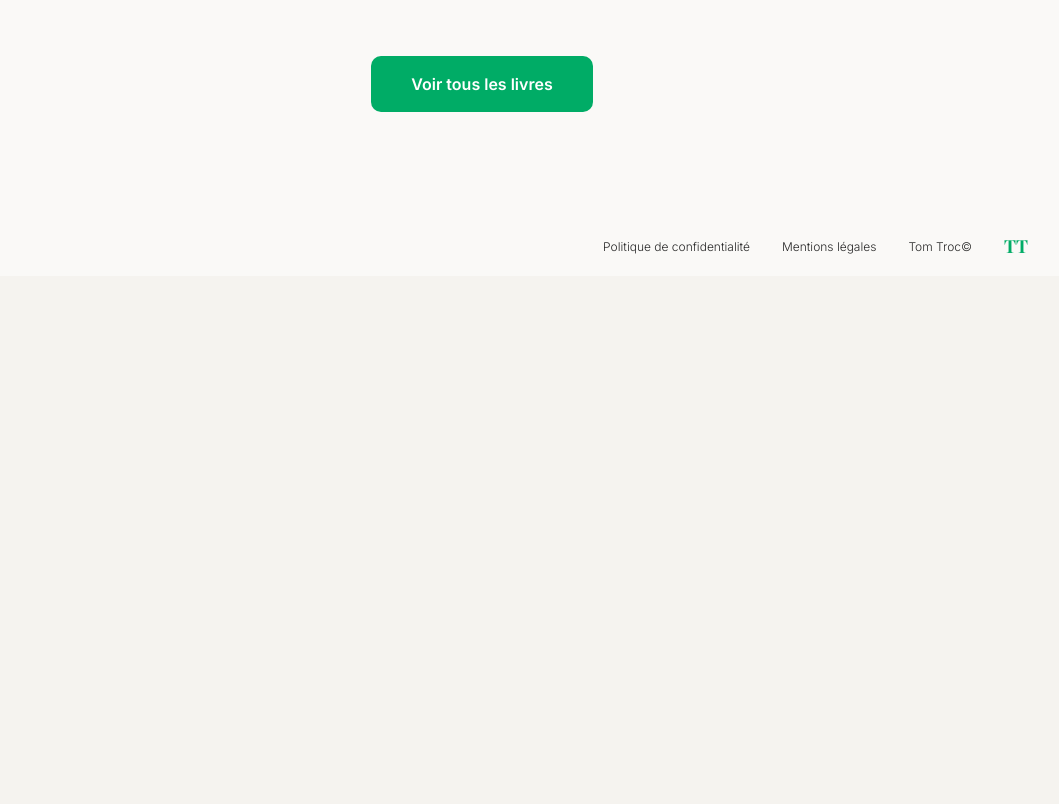
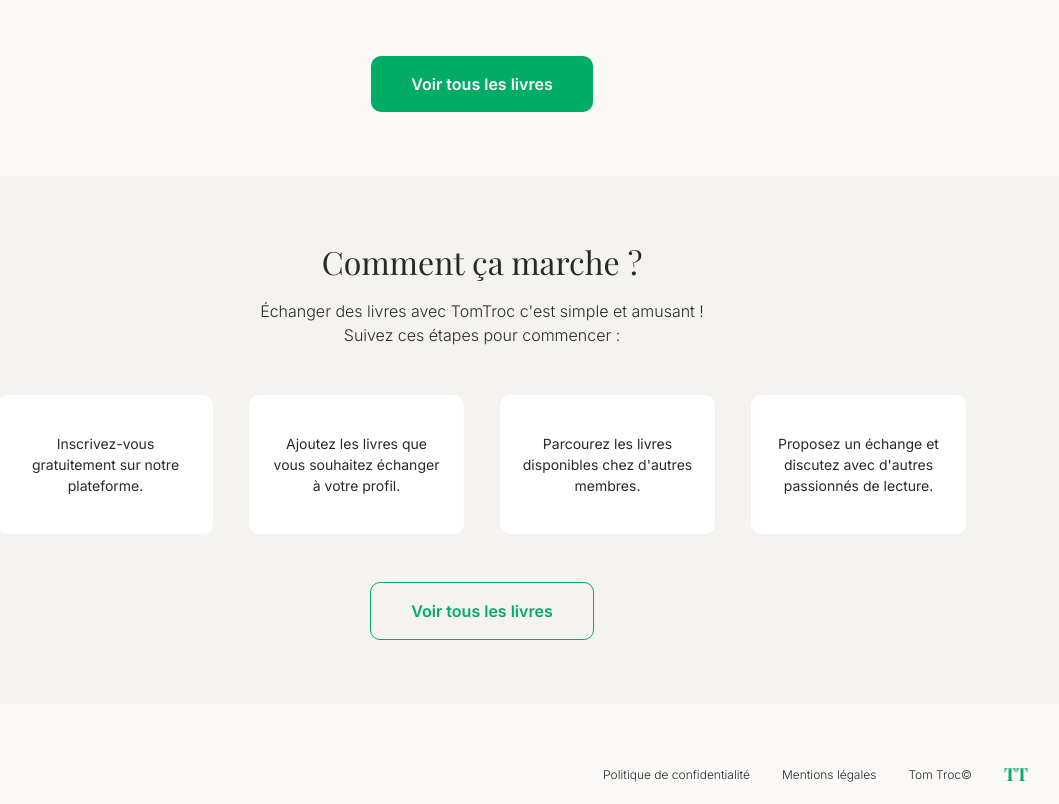
Before and after one commit to Erluinzo/tomtroc, a PHP site: template views/templates/home.php in a window 1280 px wide. Shown: the part 949-1753 px from the top of the page, without its empty margins (158-1217 px from the left). Before the commit the page ends 1203 px from the top, so only its background shows below. Run offline with PHP 8.4, Linux system fonts and the light colour scheme; the template is opened without the code that fills it, so the values that code supplies are empty.

Commit message:
Add how it works section to home page

```diff
--- a/css/style.css
+++ b/css/style.css
@@ -290,3 +290,57 @@ ul {
     margin-top: 48px;
     text-align: center;
 }
+
+/* outline button */
+.btn--outline {
+    padding: 18px 40px;
+    background-color: transparent;
+    border: 1px solid var(--green);
+    color: var(--green);
+}
+
+.btn--outline:hover {
+    background-color: var(--green);
+    color: #fff;
+}
+
+/* how it works */
+.how {
+    padding: 64px 0;
+    background-color: var(--cream);
+}
+
+.how__intro {
+    max-width: 480px;
+    margin: 16px auto 0;
+    text-align: center;
+    font-size: 16px;
+    font-weight: 300;
+    line-height: 1.5;
+}
+
+.steps {
+    display: grid;
+    grid-template-columns: repeat(4, 215px);
+    justify-content: center;
+    gap: 36px;
+    margin-top: 48px;
+}
+
+.step {
+    display: flex;
+    align-items: center;
+    justify-content: center;
+    min-height: 139px;
+    padding: 20px;
+    background-color: #fff;
+    border-radius: 10px;
+    text-align: center;
+    font-size: 14px;
+    line-height: 1.5;
+}
+
+.how__cta {
+    margin-top: 48px;
+    text-align: center;
+}
--- a/views/templates/home.php
+++ b/views/templates/home.php
@@ -40,3 +40,21 @@
         </div>
     </div>
 </section>
+
+<section class="how">
+    <div class="container">
+        <h2 class="section-title">Comment ça marche ?</h2>
+        <p class="how__intro">Échanger des livres avec TomTroc c'est simple et amusant ! Suivez ces étapes pour commencer :</p>
+
+        <ul class="steps">
+            <li class="step">Inscrivez-vous gratuitement sur notre plateforme.</li>
+            <li class="step">Ajoutez les livres que vous souhaitez échanger à votre profil.</li>
+            <li class="step">Parcourez les livres disponibles chez d'autres membres.</li>
+            <li class="step">Proposez un échange et discutez avec d'autres passionnés de lecture.</li>
+        </ul>
+
+        <div class="how__cta">
+            <a class="btn btn--outline" href="#">Voir tous les livres</a>
+        </div>
+    </div>
+</section>
```
